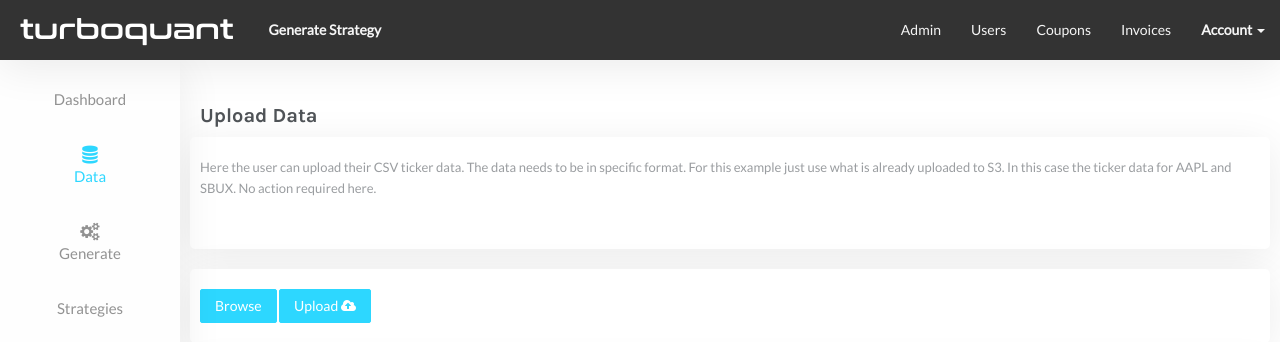
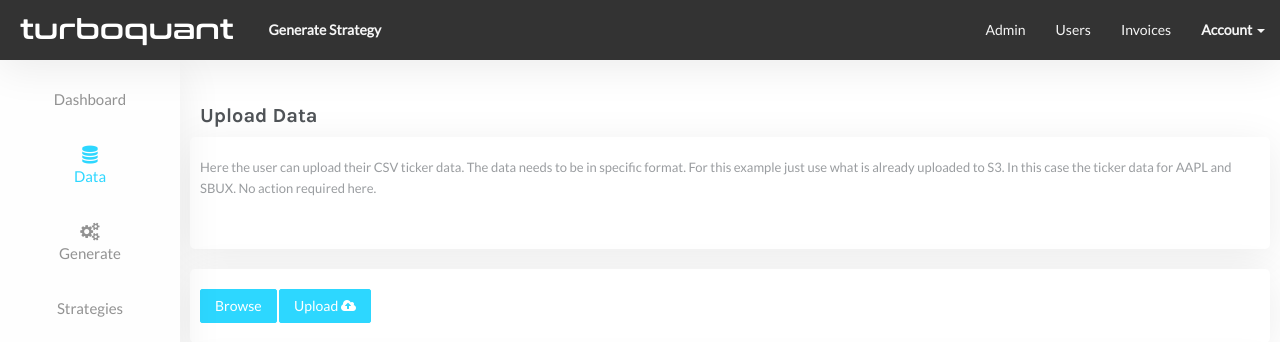
Before and after one commit to cg94301/turboquant, a Flask app: page /quant/data/ in a window 1280 px wide; the page is wider, and only the part inside the window is pictured. Shown: the top 342 px of that part. Run offline with Flask 2, Linux system fonts and the light colour scheme; the visitor is signed in with stand-in values (Sample User, id 1); data comes from the database, SQL or seed files in the repository; data that the repository does not hold is empty; some libraries are stand-ins or nearby versions.

Commit message:
change responsiveness

```diff
--- a/turboquant/blueprints/admin/templates/admin/_menu.html
+++ b/turboquant/blueprints/admin/templates/admin/_menu.html
@@ -1,5 +1,5 @@
 <li><a href="{{ url_for('admin.dashboard') }}">Admin</a></li>
 <li role="separator" class="divider"></li>
 <li><a href="{{ url_for('admin.users') }}">Users</a></li>
-<li><a href="{{ url_for('admin.coupons') }}">Coupons</a></li>
+<!-- <li><a href="{{ url_for('admin.coupons') }}">Coupons</a></li> -->
 <li><a href="{{ url_for('admin.invoices') }}">Invoices</a></li>
```
Also changed, not shown: public/styles/responsive.css (+10 -9 lines).
